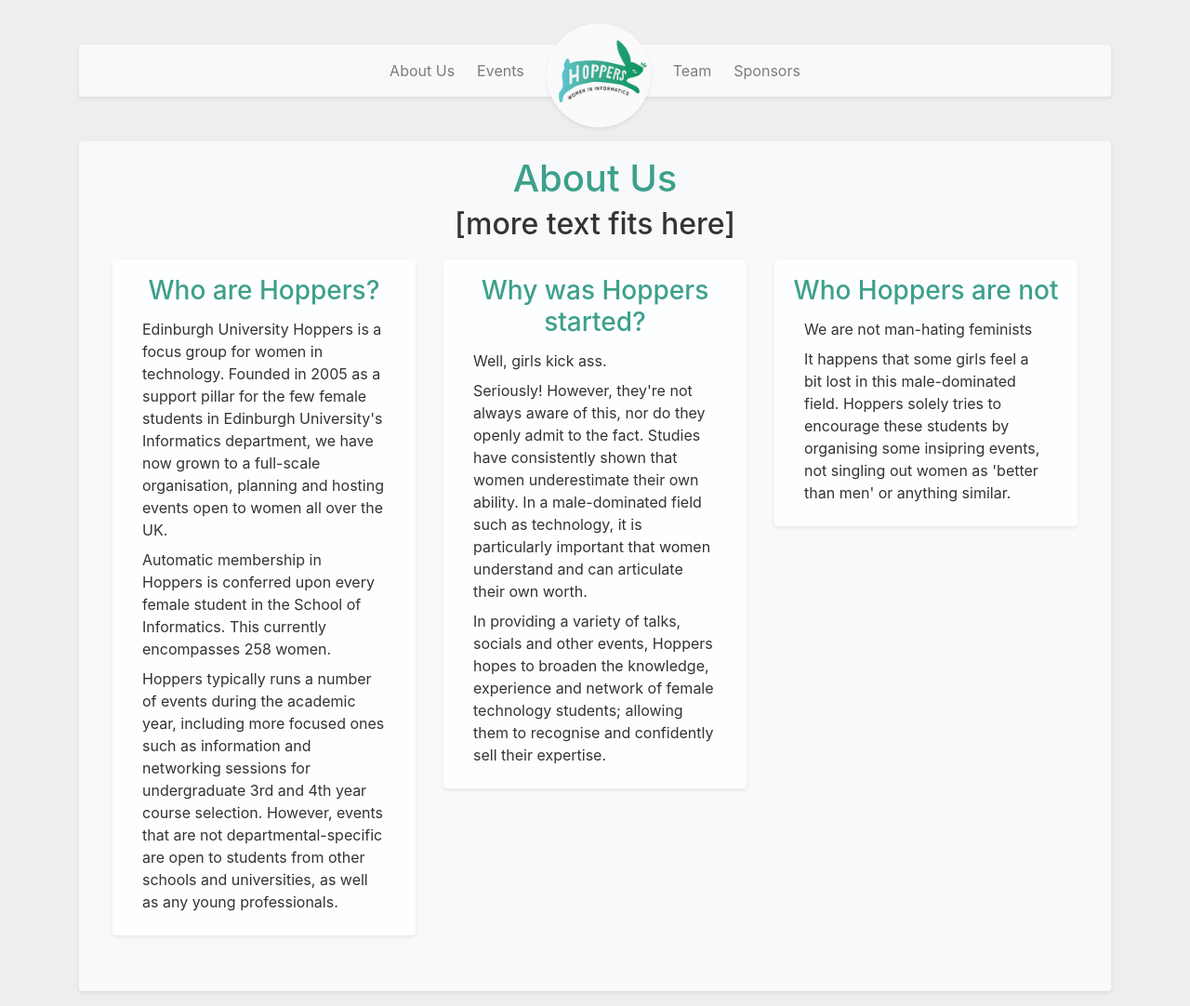
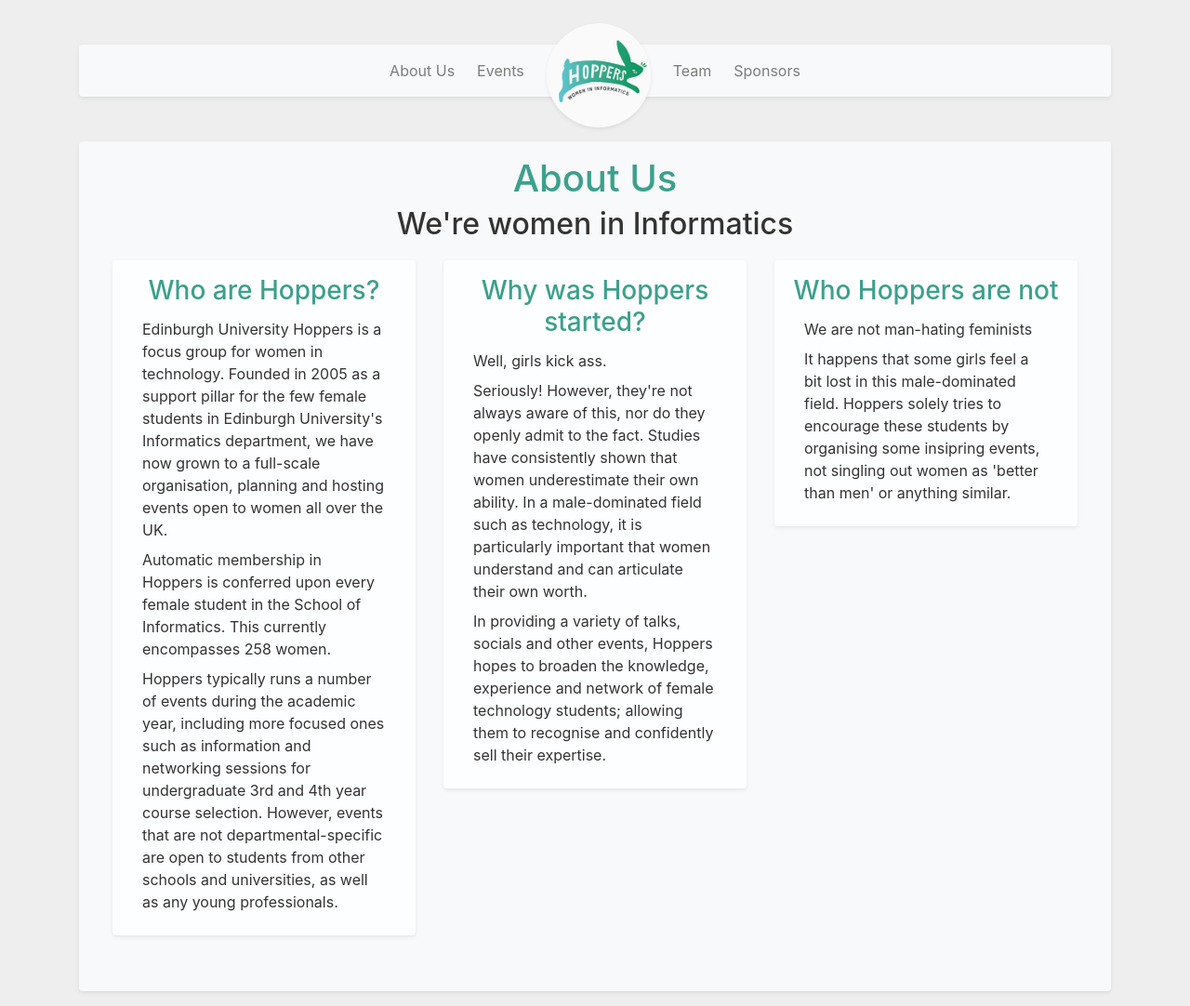
Before and after one commit to JMaio/hoppers-website, a Jekyll site: the page built from _pages/about.html, in a window 1280 px wide. Shown: the whole page at 93% size. Built offline with Jekyll 4.4.1, drawn with Linux system fonts in a browser that asks for light colours.

Commit message:
add sub-heading

```diff
--- a/_pages/about.html
+++ b/_pages/about.html
@@ -3,7 +3,7 @@
 name: about
 title: About Us
 heading:
-subheading: "[more text fits here]"
+subheading: "We're women in Informatics"
 ---
 
 {% for column in site.data[page.name] %}
```
